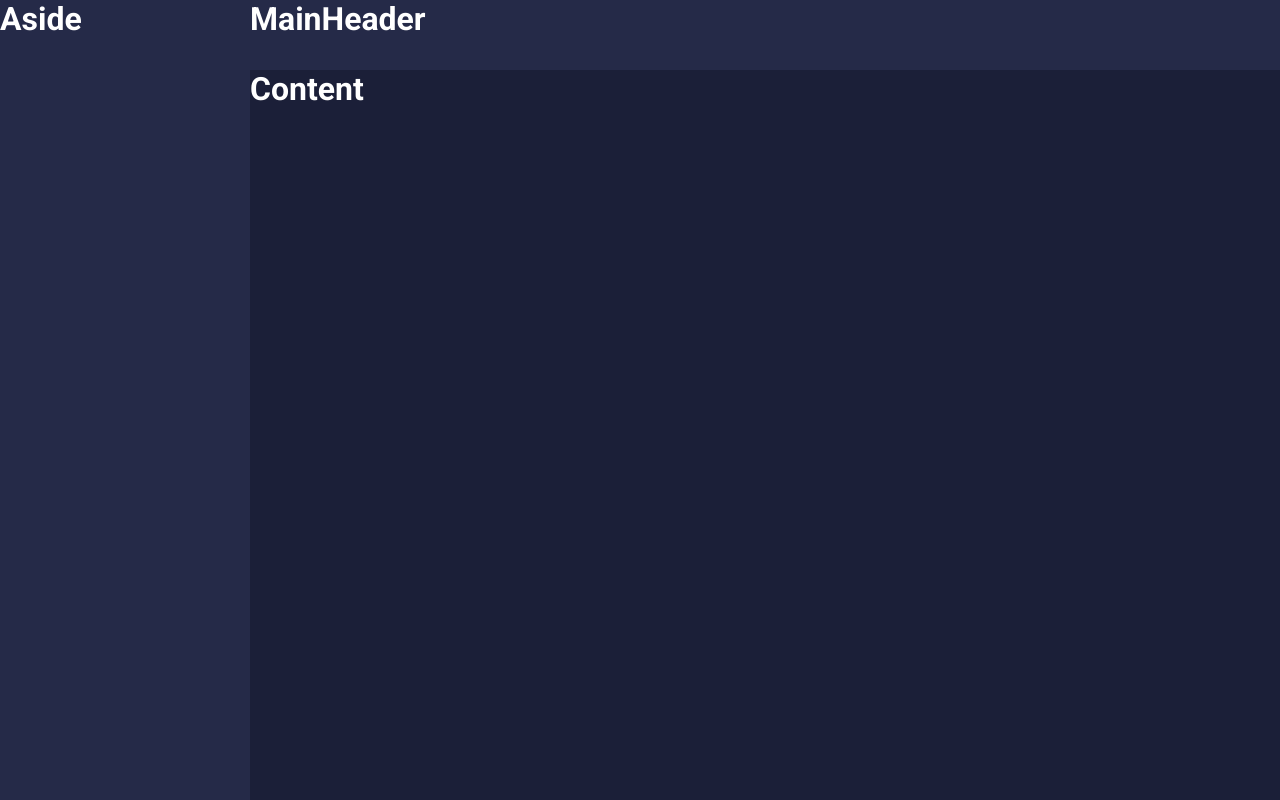
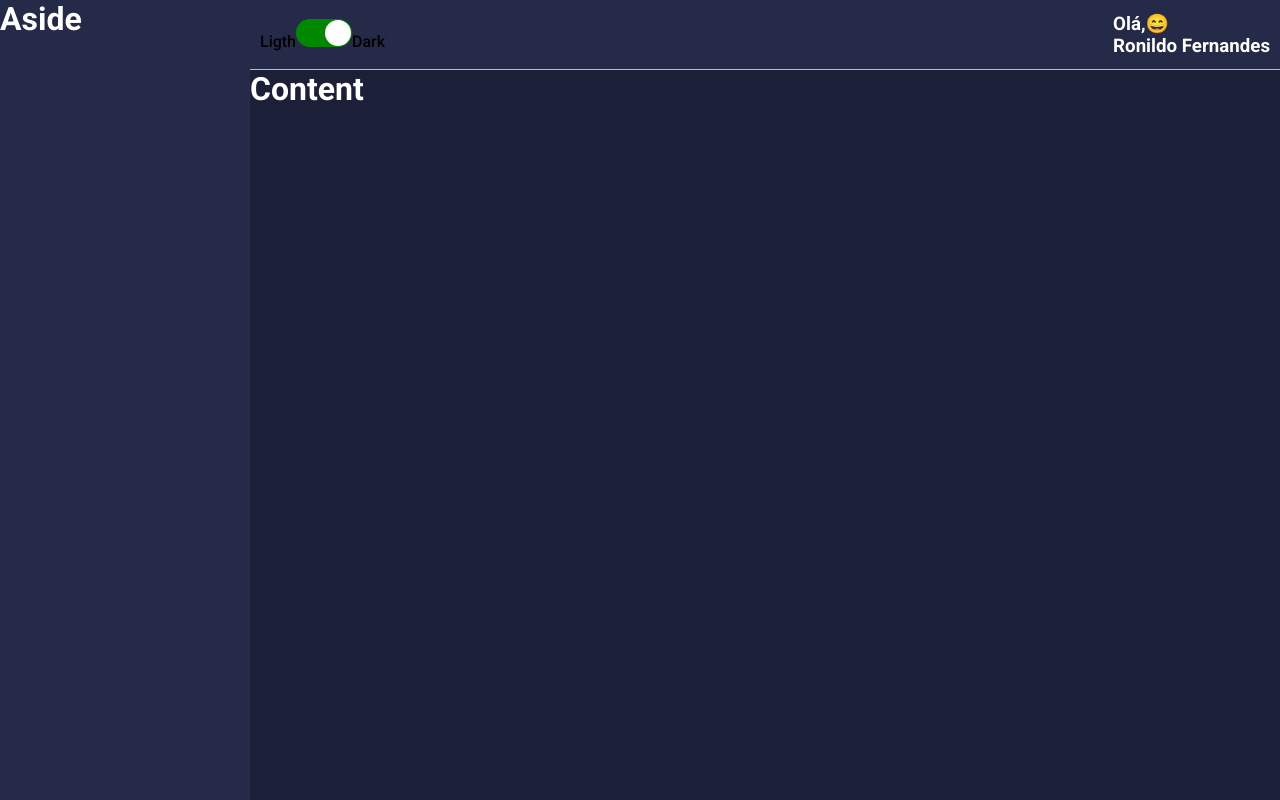
Before and after one commit to Ronildo38fernandes/Minha-Carteira, a React (Create React App) app: page /list/1 in a window 1280 px wide. Built offline with nearby package versions, Linux system fonts and the light colour scheme.

Commit message:
Adicionado o Toggle

```diff
--- a/package.json
+++ b/package.json
@@ -15,6 +15,7 @@
     "react-bootstrap": "^2.2.2",
     "react-dom": "^17.0.2",
     "react-scripts": "5.0.0",
+    "react-switch": "^6.0.0",
     "styled-components": "^5.3.5",
     "typescript": "^4.6.3",
     "web-vitals": "^2.1.4"
--- a/src/components/MainHeader/index.tsx
+++ b/src/components/MainHeader/index.tsx
@@ -1,11 +1,26 @@
-import React from "react";
-import { Container } from './style';
-const MainHeader : React.FC = () =>{
-            return(
+import { match } from "assert";
+import React,{useMemo} from "react";
+import emojis from "../../utils/emojis";
+import Toggle from '../Toggle'
+import { Container, Profile, Welcome,UserName } from './style';
+const MainHeader: React.FC = () => {
 
-            <Container>
-                        <h1>MainHeader</h1>
-            </Container>
+const emoji =useMemo(() => {
+            const indice = Math.floor(Math.random() * emojis.length)
+
+            return emojis[indice]
+},[]);
+            return (
+
+                        <Container>
+                                    <Toggle />
+                                    <Profile>
+                                                <Welcome>Olá,{emoji}</Welcome>
+                                                <UserName>Ronildo Fernandes</UserName>
+                                    </Profile>
+
+
+                        </Container>
 
             );
 }
--- a/src/components/MainHeader/style.ts
+++ b/src/components/MainHeader/style.ts
@@ -3,6 +3,19 @@
 export const Container = styled.div`
  grid-area: MH;
  background-color: ${props => props.theme.colors.secondary};
- color:${props => props.theme.colors.white};
+ justify-content: space-between;
+ align-items: center;
+ padding: 0 10px;
+ border-bottom: 1px solid${props=>props.theme.colors.gray};
+
+ display: flex;
 
 `;
+
+export const Profile = styled.div`
+
+            color: ${props=>props.theme.colors.white};
+
+`;
+export const Welcome = styled.h3``;
+export const UserName = styled.h3``;
--- /dev/null
+++ b/src/components/Toggle/index.tsx
@@ -0,0 +1,17 @@
+import React from "react";
+import Switch from 'react-switch'
+import { Container, ToggleLabel } from './styles';
+
+const Toggle: React.FC = () => (
+            <Container>
+                        <ToggleLabel>Ligth</ToggleLabel>
+                        <Switch
+                        checked
+                        uncheckedIcon={false}
+                        checkedIcon={false}
+                        onChange={()=> console.log('mudou')} />
+                        <ToggleLabel>Dark</ToggleLabel>
+            </Container>
+)
+
+export default Toggle;
--- /dev/null
+++ b/src/components/Toggle/styles.ts
@@ -0,0 +1,5 @@
+import styled from "styled-components";
+
+
+export const Container = styled.div``;
+export const ToggleLabel = styled.span``;
--- /dev/null
+++ b/src/utils/emojis.ts
@@ -0,0 +1 @@
+export default['🤑','🤐','😵','😝','😎','😄','😅'];
```
Also changed, not shown: 1 other file (tests, documents, lock files or other folders).
